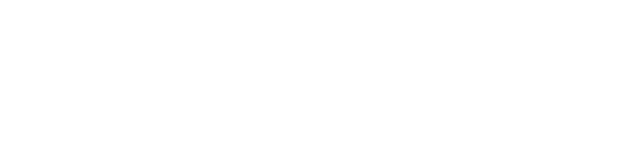
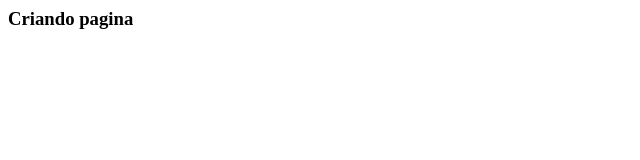
Before and after one commit to edgarvtt/repositorio-teste, a plain HTML site: page index.html in a window 1280 px wide. Shown: the whole page, without its empty margins (0-640 px from the left). Drawn offline with Linux system fonts and the light colour scheme.

Commit message:
mandando pra nova branch

```diff
--- a/index.html
+++ b/index.html
@@ -1 +1,3 @@
 <teste>
+
+    <h3>Criando pagina</h3>
```
